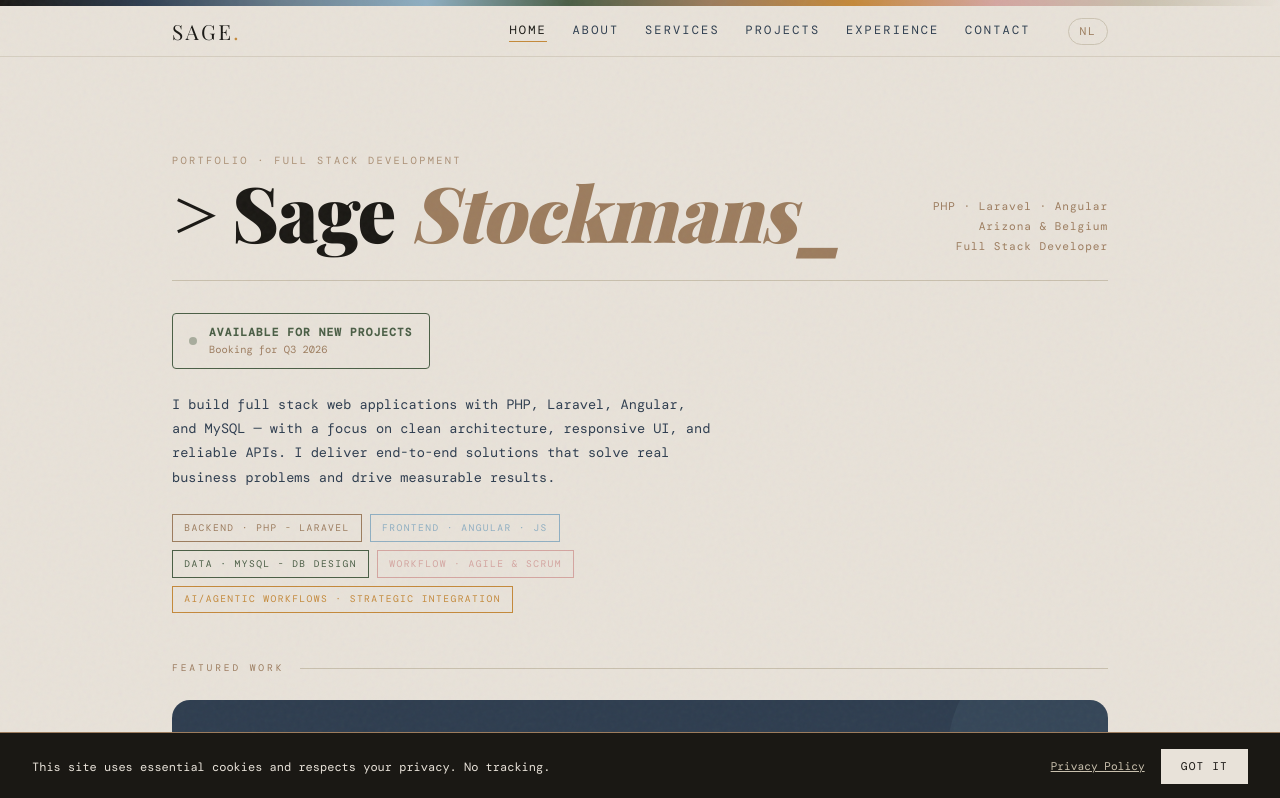
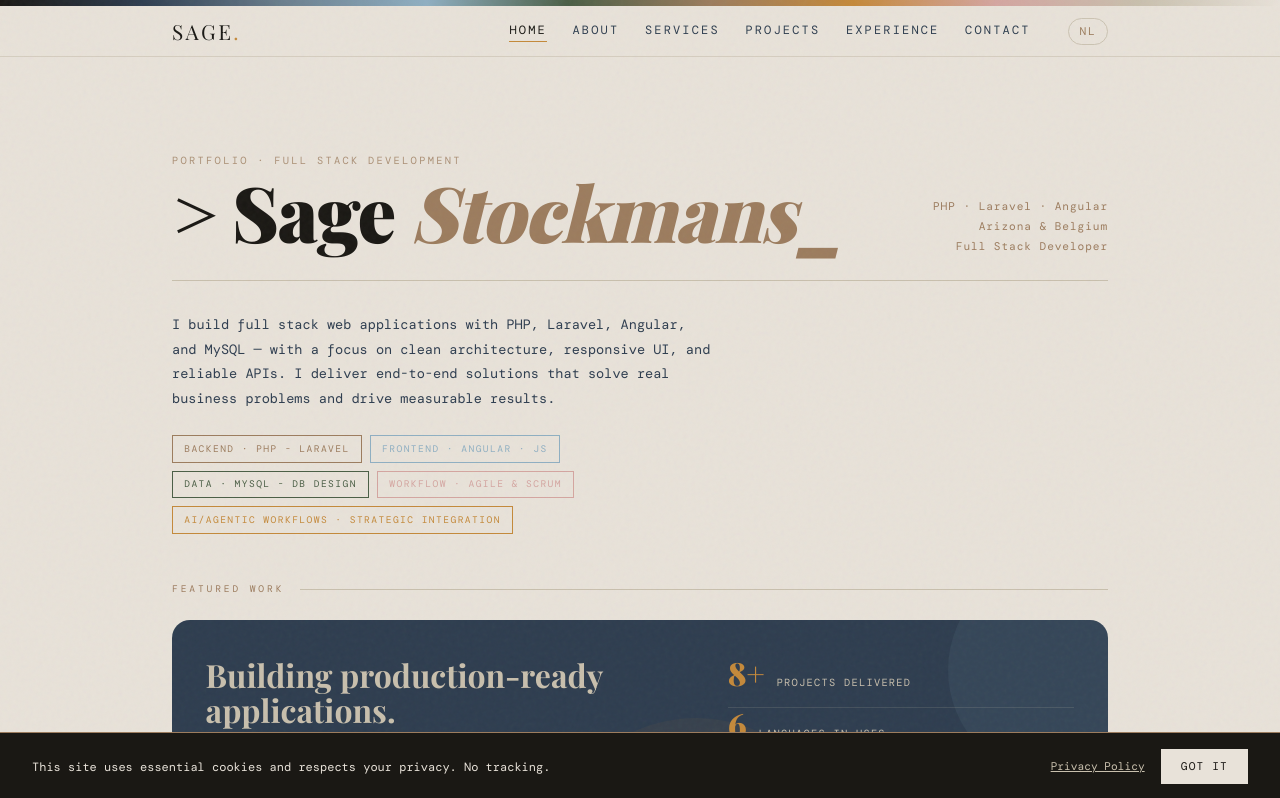
Before and after one commit to TheAbyssSage/sage-stockmans-portfolio, an Angular app: page / in a window 1280 px wide. Shown: the top 798 px of the page. Built offline with nearby package versions, Linux system fonts and the light colour scheme; a web font is replaced by a local one.

Commit message:
Hid lookign for work

```diff
--- a/src/app/pages/home/home.html
+++ b/src/app/pages/home/home.html
@@ -23,13 +23,13 @@
     <!-- INTRO -->
     <section class="home-intro fade-up">
         <!-- AVAILABILITY BADGE -->
-        <div class="availability-badge">
+        <!-- <div class="availability-badge">
             <span class="availability-dot"></span>
             <div class="availability-text">
                 <strong>{{ current.availabilityStatus }}</strong>
                 <span>{{ current.availabilityNote }}</span>
             </div>
-        </div>
+        </div> -->
 
         <p class="intro-text">
             {{ current.introText }}
```
